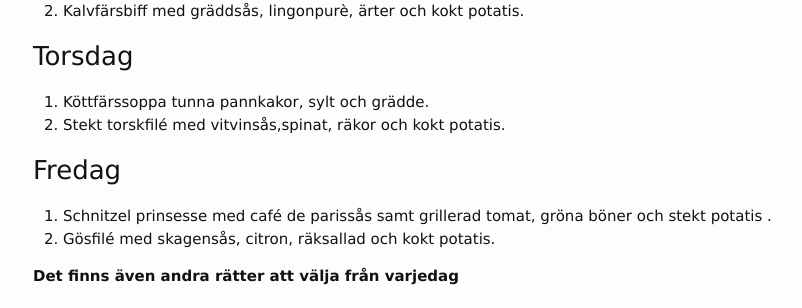
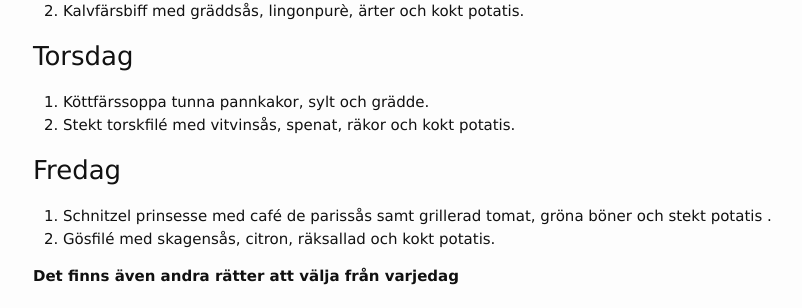
Before and after one commit to FarInn62/farinn62.github.io, a Jekyll site: the page built from lunch.md, in a window 1280 px wide. Shown: the part 527-835 px from the top of the page, without its empty margins (237-1039 px from the left). Built offline with Jekyll 4.4.1, drawn with Linux system fonts in a browser that asks for light colours.

Commit message:
Update lunch.md

```diff
--- a/lunch.md
+++ b/lunch.md
@@ -29,7 +29,7 @@ Alla rätter: 80:- Take away: 65:-
 
 ### Torsdag
  1. Köttfärssoppa tunna pannkakor, sylt och grädde.
- 2. Stekt torskfilé med vitvinsås,spinat, räkor och kokt potatis.
+ 2. Stekt torskfilé med vitvinsås, spenat, räkor och kokt potatis.
 
 ### Fredag
 
```
